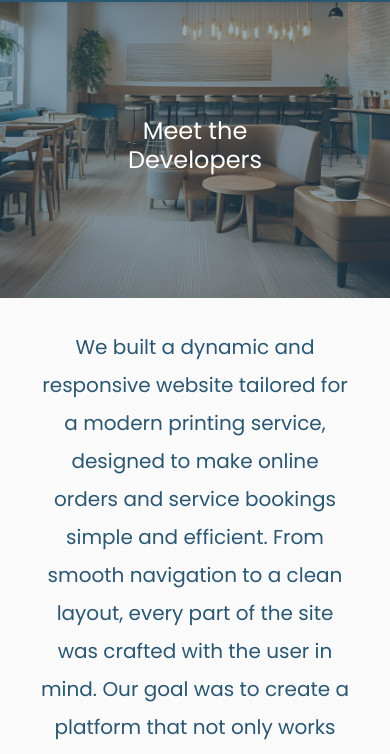
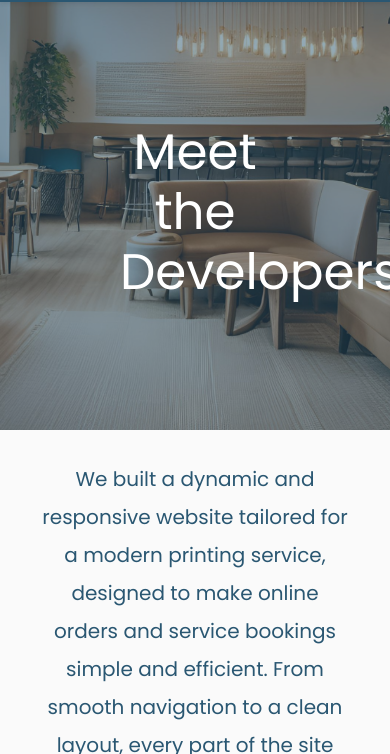
Before and after one commit to papilooz/FinalProject, a plain HTML site: page About Us/AboutUs.html in a window 390 px wide. Shown: the part 90-844 px from the top of the page. Drawn offline with nearby package versions, Linux system fonts and the light colour scheme.

Commit message:
Update aboutus.css

```diff
--- a/About Us/aboutus.css
+++ b/About Us/aboutus.css
@@ -35,6 +35,8 @@ body {
   color: white;
   position: relative;
   z-index: 2;
+  white-space: pre-line;
+  text-align: center;
 }
 
 /* Responsive h1 for smaller screens */
@@ -45,10 +47,11 @@ body {
   }
 }
 
-@media (max-width: 480px) {
+@media (max-width: 768px) {
   .about-hero h1 {
-    font-size: 24px;
-    padding: 15px;
+    white-space: pre-line;
+    text-align: center;
+    font-size: 50px;
   }
 }
 
```
